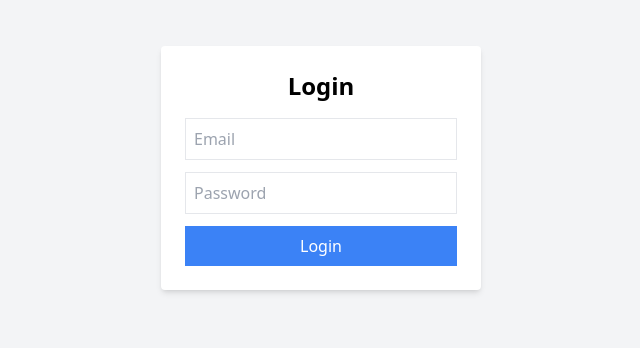
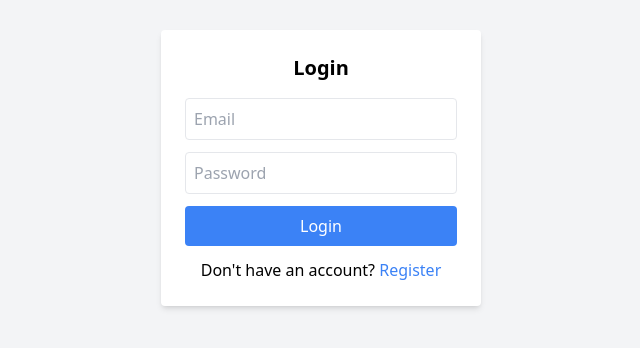
Before and after one commit to gopal5021/taskflow-mern, a React app in the folder frontend/: page /login in a window 1280 px wide. Shown: the part 232-580 px from the top of the page, without its empty margins (319-959 px from the left). Built offline with nearby package versions, Linux system fonts and the light colour scheme; the HTML template or start-up script is replaced by a standard one.

Commit message:
fix: login auth state + routing

```diff
--- a/frontend/src/App.jsx
+++ b/frontend/src/App.jsx
@@ -1,24 +1,36 @@
 import { BrowserRouter as Router, Routes, Route, Navigate } from "react-router-dom";
+import { useState, useEffect } from "react";
 
 import Login from "./pages/Login";
 import Register from "./pages/Register";
 import Dashboard from "./pages/Dashboard";
 
 function App() {
-  const token = localStorage.getItem("token");
+  const [token, setToken] = useState(null);
+
+  useEffect(() => {
+    const storedToken = localStorage.getItem("token");
+    if (storedToken) {
+      setToken(storedToken);
+    }
+  }, []);
 
   return (
     <Router>
       <Routes>
 
-        {/* ✅ DEFAULT ROUTE → REGISTER */}
+        {/* DEFAULT */}
         <Route path="/" element={<Navigate to="/register" />} />
 
-        {/* AUTH ROUTES */}
+        {/* AUTH */}
         <Route path="/register" element={<Register />} />
-        <Route path="/login" element={<Login />} />
 
-        {/* PROTECTED ROUTE */}
+        <Route
+          path="/login"
+          element={<Login setToken={setToken} />}
+        />
+
+        {/* PROTECTED */}
         <Route
           path="/dashboard"
           element={token ? <Dashboard /> : <Navigate to="/login" />}
--- a/frontend/src/pages/Login.jsx
+++ b/frontend/src/pages/Login.jsx
@@ -1,43 +1,52 @@
 import { useState } from "react";
 import axios from "axios";
-import toast from "react-hot-toast";
+import { useNavigate } from "react-router-dom";
 
-function Login() {
+function Login({ setToken }) {
   const [email, setEmail] = useState("");
   const [password, setPassword] = useState("");
+
+  const navigate = useNavigate();
+
+  const BASE_URL = "https://taskflow-mern-hkhg.onrender.com";
 
   const handleLogin = async (e) => {
     e.preventDefault();
 
     try {
-      const res = await axios.post("https://taskflow-mern-hkhg.onrender.com/api/auth/login", {
+      const res = await axios.post(`${BASE_URL}/api/auth/login`, {
         email,
         password,
       });
 
-      // store token
+      // ✅ save token
       localStorage.setItem("token", res.data.token);
 
-      toast.success("Login successful 🎉");
-      localStorage.setItem("page", "dashboard");
-      window.location.reload();
+      // ✅ update React state
+      setToken(res.data.token);
+
+      alert("Login successful");
+
+      // ✅ redirect
+      navigate("/dashboard");
+
     } catch (error) {
-      toast.error(error.response?.data?.message || "Login failed");
+      alert(error.response?.data?.message || "Login failed");
     }
   };
 
   return (
-    <div className="flex items-center justify-center min-h-screen bg-gray-100">
+    <div className="flex justify-center items-center min-h-screen bg-gray-100">
       <form
         onSubmit={handleLogin}
         className="bg-white p-6 rounded shadow-md w-80"
       >
-        <h2 className="text-2xl font-bold mb-4 text-center">Login</h2>
+        <h2 className="text-xl font-bold mb-4 text-center">Login</h2>
 
         <input
           type="email"
           placeholder="Email"
-          className="w-full p-2 border mb-3"
+          className="w-full border p-2 mb-3 rounded"
           value={email}
           onChange={(e) => setEmail(e.target.value)}
         />
@@ -45,12 +54,24 @@ function Login() {
         <input
           type="password"
           placeholder="Password"
-          className="w-full p-2 border mb-3"
+          className="w-full border p-2 mb-3 rounded"
           value={password}
           onChange={(e) => setPassword(e.target.value)}
         />
 
-        <button className="w-full bg-blue-500 text-white p-2">Login</button>
+        <button className="w-full bg-blue-500 text-white p-2 rounded">
+          Login
+        </button>
+
+        <p className="text-center mt-3">
+          Don't have an account?{" "}
+          <span
+            className="text-blue-500 cursor-pointer"
+            onClick={() => navigate("/register")}
+          >
+            Register
+          </span>
+        </p>
       </form>
     </div>
   );
```
